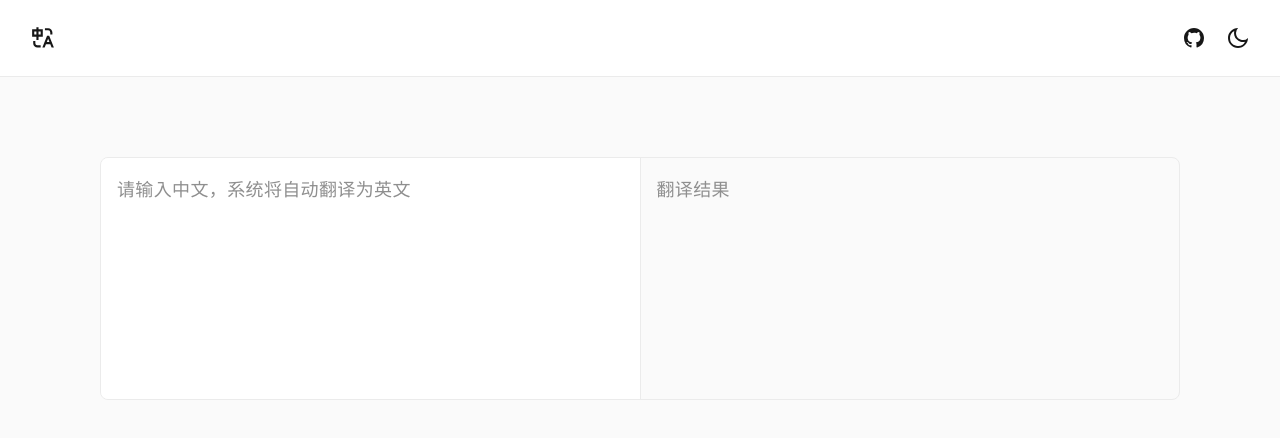
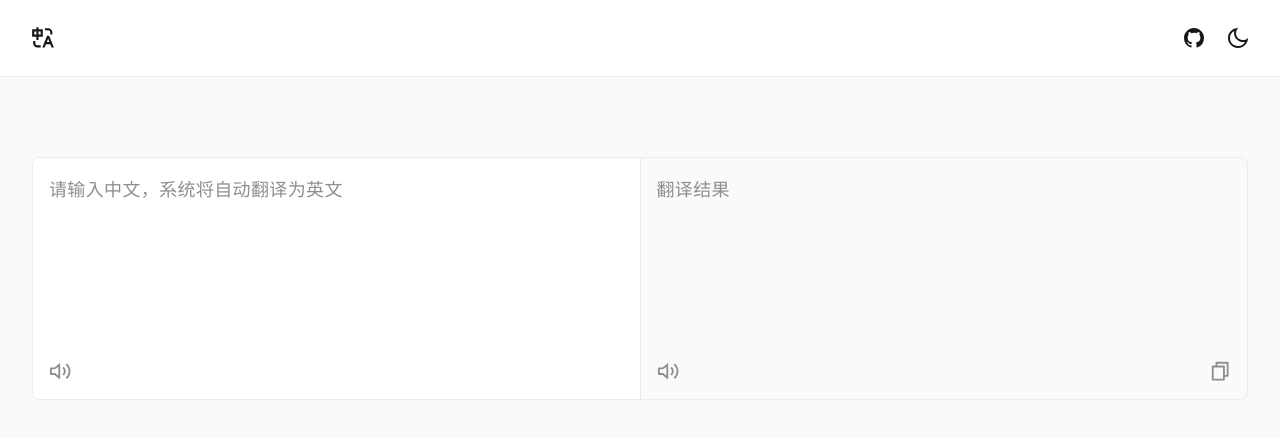
Before and after one commit to shinexoh/translate-web, a React (Vite) app: page / in a window 1280 px wide. Shown: the top 438 px of the page. Built offline with nearby package versions, Linux system fonts and the light colour scheme.

Commit message:
New TTS and copy function, optimized layout display

```diff
--- a/src/components/Main/Main.module.css
+++ b/src/components/Main/Main.module.css
@@ -1,7 +1,7 @@
 .main {
     display: flex;
     width: 95%;
-    max-width: 1080px;
+    max-width: 1280px;
     margin: 10vh auto;
     border-radius: 8px;
     border: 1px solid var(--border-color);
@@ -12,6 +12,7 @@
     flex: 1;
     padding: 1rem 1rem 12rem;
     background-color: var(--input-background-color);
+    position: relative;
 }
 
 .input {
@@ -43,6 +44,7 @@ hr {
     flex: 1;
     padding: 1rem 1rem 12rem;
     background-color: var(--output-background-color);
+    position: relative;
 }
 
 .output {
@@ -64,6 +66,33 @@ hr {
     color: var(--input-placeholder-color);
 }
 
+.inputButtons,
+.outputButtons {
+    position: absolute;
+    left: 1rem;
+    right: 1rem;
+    bottom: 1rem;
+    display: flex;
+    justify-content: space-between;
+}
+
+.inputButtons button,
+.outputButtons button {
+    display: flex;
+    padding: 0;
+    border: none;
+    background: none;
+    cursor: pointer;
+    font-size: 1.4rem;
+    color: var(--icon-button-color);
+}
+
+.inputButtons button:hover,
+.outputButtons button:hover {
+    color: var(--icon-button-hover-color);
+}
+
+
 @media (max-width: 768px) {
     .main {
         width: 90%;
@@ -79,4 +108,9 @@ hr {
         height: 1px;
         width: 100%;
     }
+
+    .inputButtons button,
+    .outputButtons button {
+        font-size: 1.25rem;
+    }
 }
--- a/src/components/Main/Main.tsx
+++ b/src/components/Main/Main.tsx
@@ -2,6 +2,7 @@ import React, { useEffect, useRef, useState } from 'react';
 import styles from './Main.module.css';
 import ReactTextareaAutosize from 'react-textarea-autosize';
 import axios, { CancelTokenSource } from 'axios';
+import { RiFileCopyLine, RiVolumeUpLine } from '../SvgIcons';
 
 type TranslationResponse = {
     code: number;
@@ -24,13 +25,8 @@ const Main: React.FC = () => {
     // 获取 input 焦点
     const focusInput = () => inputRef.current?.focus();
 
-    // 页面加载完成时获取焦点
-    useEffect(() => {
-        focusInput();
-    }, []);
-
-    // 处理翻译
-    const handleTranslation = async (text: string) => {
+    // 翻译
+    const translation = async (text: string) => {
         cancelTokenRef.current = axios.CancelToken.source();
 
         try {
@@ -42,7 +38,7 @@ const Main: React.FC = () => {
                     cancelToken: cancelTokenRef.current.token,
                 }
             );
-            if (response.data.code === 200) {
+            if (response.status === 200) {
                 setOutputValue(response.data.data);
             }
         } catch (error) {
@@ -53,6 +49,35 @@ const Main: React.FC = () => {
             } else {
                 setOutputValue('未知错误: ' + error);
             }
+        }
+    };
+
+    // 处理文本转语音
+    const handleTTS = async (text: string) => {
+        // 如果 text 只有空格或空行，就不进行 TTS
+        if (!text.trim()) return;
+
+        try {
+            const response = await axios.post(
+                'https://oopstts.vercel.app/azure/tts',
+                {
+                    text: text,
+                    voice: 'zh-CN-YunyangNeural'
+                },
+                { responseType: 'arraybuffer' }
+            );
+            if (response.status === 200) {
+                // 解析语音数据并播放
+                const audioContext = new AudioContext();
+                audioContext.decodeAudioData(response.data, (buffer) => {
+                    const source = audioContext.createBufferSource();
+                    source.buffer = buffer;
+                    source.connect(audioContext.destination);
+                    source.start();
+                });
+            }
+        } catch (error) {
+            console.error(error);
         }
     };
 
@@ -76,9 +101,17 @@ const Main: React.FC = () => {
 
         // 在用户停止输入 200ms 后开始翻译
         timeoutRef.current = setTimeout(() => {
-            handleTranslation(newInput);
+            translation(newInput);
         }, 200);
     };
+
+    // 复制翻译结果
+    const handleCopy = () => navigator.clipboard.writeText(outputValue);
+
+    // 页面加载完成时获取焦点
+    useEffect(() => {
+        focusInput();
+    }, []);
 
     return (
         <div className={styles.main}>
@@ -91,12 +124,23 @@ const Main: React.FC = () => {
                     maxLength={2000}
                     placeholder="请输入中文，系统将自动翻译为英文"
                 />
+                <div className={styles.inputButtons}>
+                    <button onClick={() => handleTTS(inputValue)}>
+                        <RiVolumeUpLine />
+                    </button>
+                </div>
             </div>
             <hr />
             <div className={styles.outputWrapper}>
                 {outputValue
                     ? <span className={styles.output}>{outputValue}</span>
                     : <span className={styles.placeholder}>翻译结果</span>}
+                <div className={styles.outputButtons}>
+                    <button onClick={() => handleTTS(outputValue)}>
+                        <RiVolumeUpLine />
+                    </button>
+                    <button onClick={handleCopy}><RiFileCopyLine /></button>
+                </div>
             </div>
         </div>
     );
--- a/src/components/SvgIcons.tsx
+++ b/src/components/SvgIcons.tsx
@@ -23,3 +23,15 @@ export function RiSunLine(props: SVGProps<SVGSVGElement>) {
         <svg xmlns="http://www.w3.org/2000/svg" width="1em" height="1em" viewBox="0 0 24 24" {...props}><path fill="currentColor" d="M12 18a6 6 0 1 1 0-12a6 6 0 0 1 0 12m0-2a4 4 0 1 0 0-8a4 4 0 0 0 0 8M11 1h2v3h-2zm0 19h2v3h-2zM3.515 4.929l1.414-1.414L7.05 5.636L5.636 7.05zM16.95 18.364l1.414-1.414l2.121 2.121l-1.414 1.414zm2.121-14.85l1.414 1.415l-2.121 2.121l-1.414-1.414zM5.636 16.95l1.414 1.414l-2.121 2.121l-1.414-1.414zM23 11v2h-3v-2zM4 11v2H1v-2z" /></svg>
     );
 }
+
+export function RiVolumeUpLine(props: SVGProps<SVGSVGElement>) {
+    return (
+        <svg xmlns="http://www.w3.org/2000/svg" width="1em" height="1em" viewBox="0 0 24 24" {...props}><path fill="currentColor" d="M6.603 10L10 7.22v9.56L6.603 14H3v-4zM2 16h3.889l5.294 4.332a.5.5 0 0 0 .817-.387V4.055a.5.5 0 0 0-.817-.387L5.89 8H2a1 1 0 0 0-1 1v6a1 1 0 0 0 1 1m21-4c0 3.292-1.446 6.246-3.738 8.262l-1.418-1.418A8.98 8.98 0 0 0 21 12a8.98 8.98 0 0 0-3.155-6.844l1.417-1.418A10.97 10.97 0 0 1 23 12m-5 0a5.99 5.99 0 0 0-2.287-4.713l-1.429 1.429A4 4 0 0 1 16 12c0 1.36-.679 2.561-1.716 3.284l1.43 1.43A5.99 5.99 0 0 0 18 12" /></svg>
+    );
+}
+
+export function RiFileCopyLine(props: SVGProps<SVGSVGElement>) {
+    return (
+        <svg xmlns="http://www.w3.org/2000/svg" width="1em" height="1em" viewBox="0 0 24 24" {...props}><path fill="currentColor" d="M7 6V3a1 1 0 0 1 1-1h12a1 1 0 0 1 1 1v14a1 1 0 0 1-1 1h-3v3c0 .552-.45 1-1.007 1H4.007A1 1 0 0 1 3 21l.003-14c0-.552.45-1 1.006-1zM5.002 8L5 20h10V8zM9 6h8v10h2V4H9z" /></svg>
+    );
+}
--- a/src/index.css
+++ b/src/index.css
@@ -11,6 +11,8 @@
   --output-background-color: transparent;
   --input-text-color: rgb(23, 23, 23);
   --input-placeholder-color: rgb(143, 143, 143);
+  --icon-button-color: rgb(143, 143, 143);
+  --icon-button-hover-color: rgb(23, 23, 23);
 }
 
 .dark {
@@ -24,6 +26,8 @@
   --output-background-color: rgb(0, 0, 0);
   --input-text-color: rgb(237, 237, 237);
   --input-placeholder-color: rgb(143, 143, 143);
+  --icon-button-color: rgb(143, 143, 143);
+  --icon-button-hover-color: rgb(237, 237, 237);
 }
 
 * {
```
